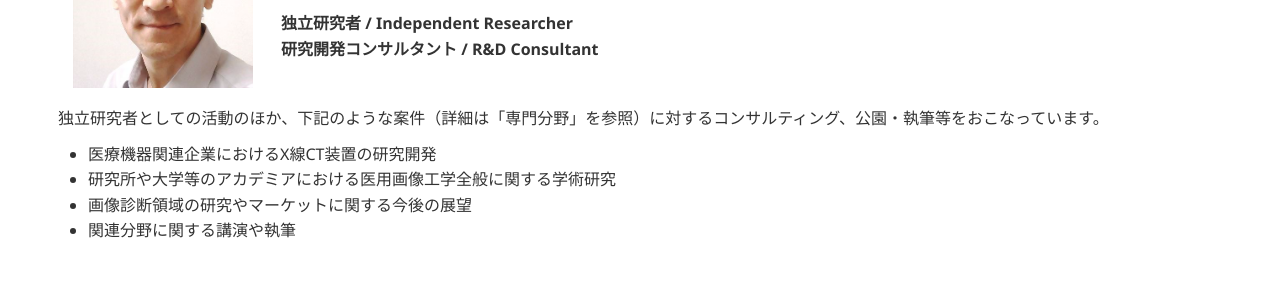
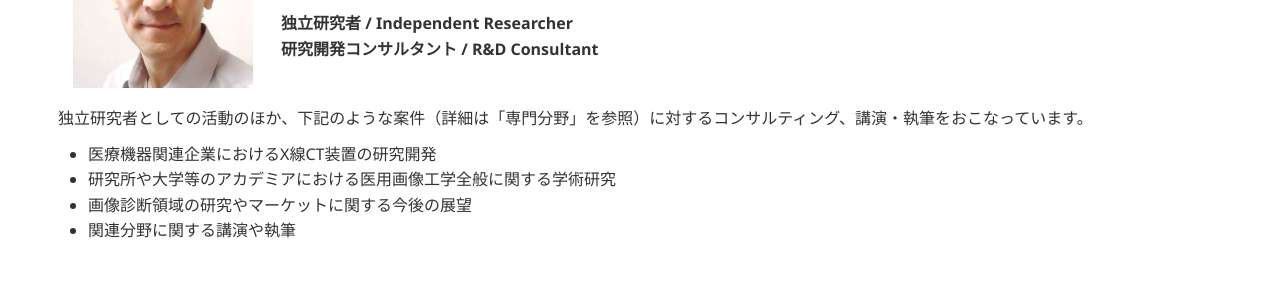
Before and after one commit to tnitoh/tnitoh.github.io, a Jekyll site: the page built from index.md, in a window 1280 px wide. Shown: the part 277-562 px from the top of the page. Built offline with Jekyll 4.4.1, drawn with Linux system fonts in a browser that asks for light colours; Markdown is read by kramdown in place of the engine named in the settings.

Commit message:
Update index.md

```diff
--- a/index.md
+++ b/index.md
@@ -16,7 +16,7 @@ title: Website of Toshihide Itoh
     </td>
 </tr></table>
 
-独立研究者としての活動のほか、下記のような案件（詳細は「専門分野」を参照）に対するコンサルティング、公園・執筆等をおこなっています。
+独立研究者としての活動のほか、下記のような案件（詳細は「専門分野」を参照）に対するコンサルティング、講演・執筆をおこなっています。
 
 - 医療機器関連企業におけるX線CT装置の研究開発
 - 研究所や大学等のアカデミアにおける医用画像工学全般に関する学術研究
```
